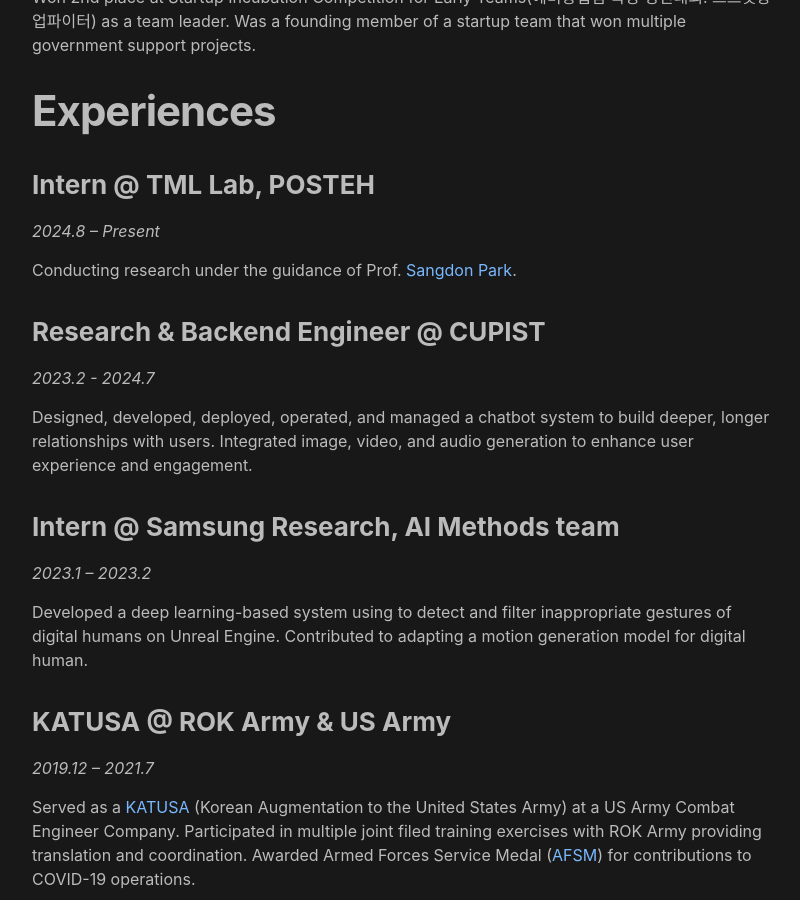
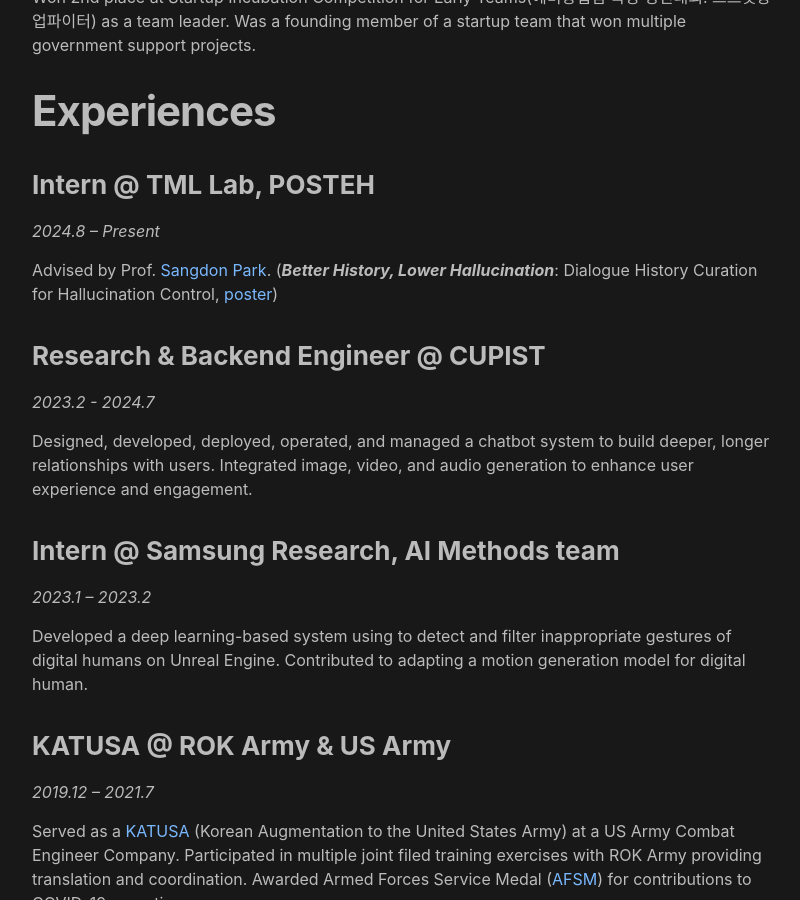
Before and after one commit to bigmbigk/bigmbigk.github.io, a Jekyll site: the page built from about.md, in a window 1280 px wide and 900 px high, scrolled down 615 px. Shown: the whole window, without its empty margins (238-1038 px from the left). Built offline with Jekyll 4.4.1, drawn with Linux system fonts in a browser that asks for light colours.

Commit message:
add poster from research intern

```diff
--- a/about.md
+++ b/about.md
@@ -17,7 +17,7 @@ Won 2nd place at Startup Incubation Competition for Early Teams(예비창업팀
 ### **Intern @ TML Lab, POSTEH**
 *2024.8 – Present*
 
-Conducting research under the guidance of Prof. [Sangdon Park][sangdon-park].
+Advised by Prof. [Sangdon Park][sangdon-park]. (***Better History, Lower Hallucination***: Dialogue History Curation for Hallucination Control, [poster](assets/pdf/better_history_lower_hallucination_poster.pdf))
 
 ### **Research & Backend Engineer @ CUPIST**
 *2023.2 - 2024.7*
```
Also changed, not shown: 1 other file.
